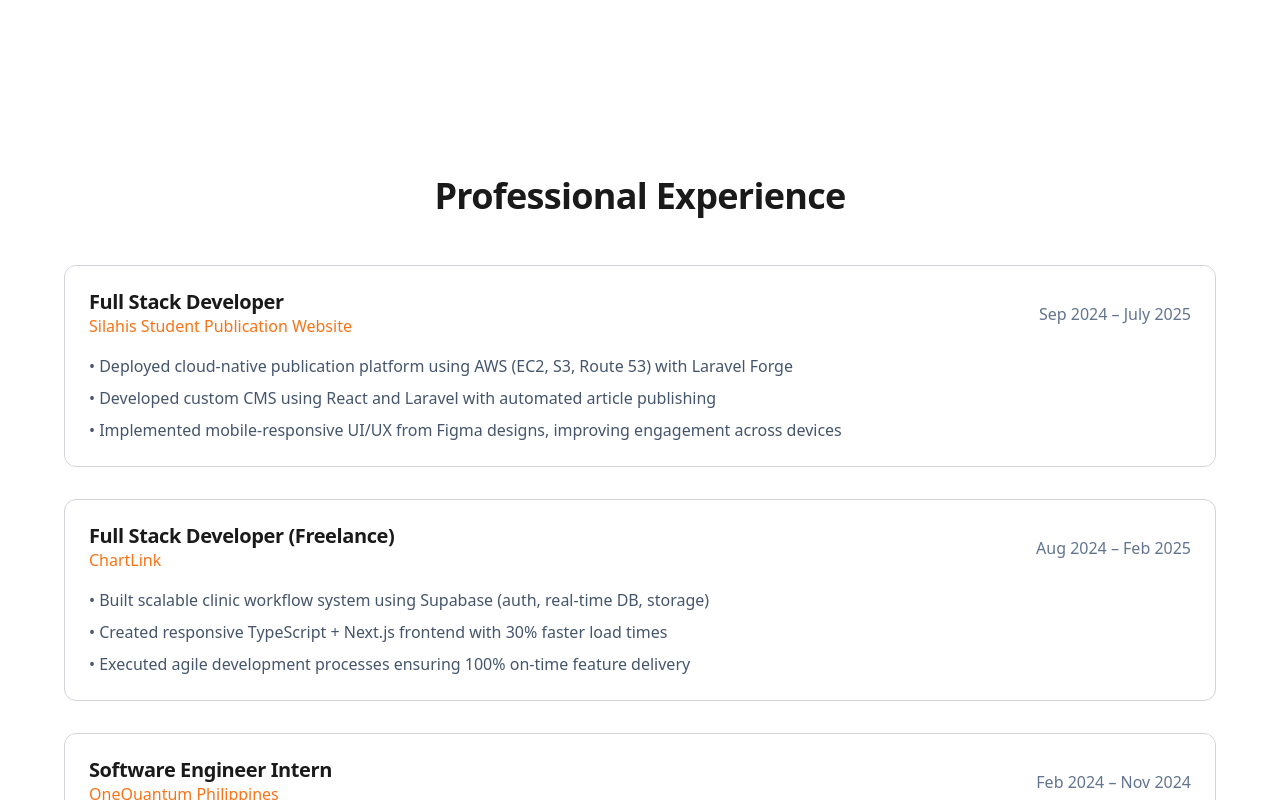
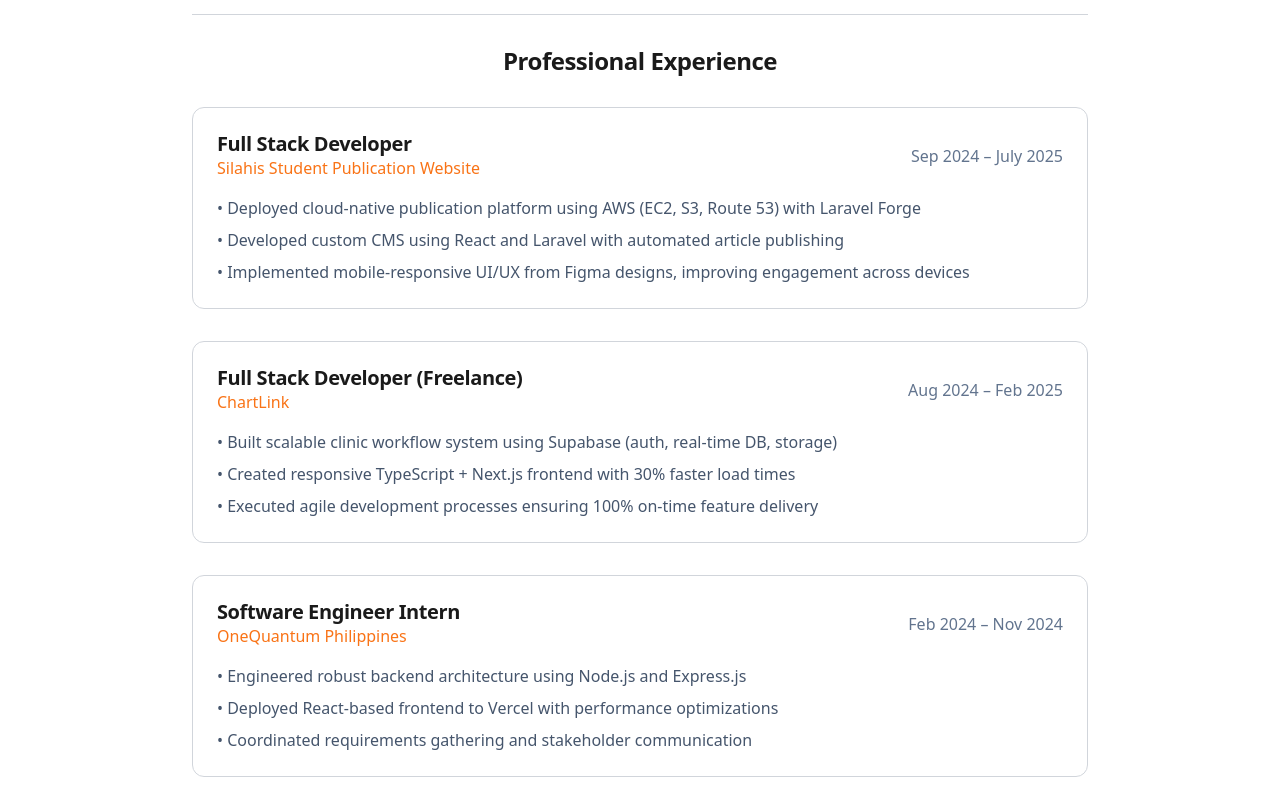
Before and after one commit to lalalance12/portfolio-website, a Next.js app: page / in a window 1280 px wide. Shown: the part 1380-2180 px from the top of the page. Built offline with nearby package versions, Linux system fonts and the light colour scheme.

Commit message:
refactor: remove ExperienceSection component and integrate professional experience details directly into AboutSection for improved organization and clarity

```diff
--- a/src/app/page.tsx
+++ b/src/app/page.tsx
@@ -1,6 +1,5 @@
 import HeroSection from "../components/HeroSection";
 import AboutSection from "../components/AboutSection";
-import ExperienceSection from "../components/ExperienceSection";
 import SkillsSection from "../components/SkillsSection";
 import ProjectsSection from "../components/ProjectsSection";
 import ContactSection from "../components/ContactSection";
@@ -10,7 +9,6 @@
     <div className="max-w-7xl mx-auto">
       <HeroSection />
       <AboutSection />
-      <ExperienceSection />
       <SkillsSection />
       <ProjectsSection />
       <ContactSection />
--- a/src/components/AboutSection.tsx
+++ b/src/components/AboutSection.tsx
@@ -1,8 +1,5 @@
 import AnimatedContent from "../animations/AnimatedContent/AnimatedContent";
 
-{
-  /* Minimalistic content and layout */
-}
 export default function AboutSection() {
   return (
     <section
@@ -49,7 +46,96 @@
                 <p>Cloud Tech</p>
               </div>
             </div>
-            <div className="flex flex-wrap gap-3 mt-6 justify-center">
+            <div className="flex flex-wrap gap-3 mt-6 justify-center"></div>
+            <div className="border-t border-border my-8"></div>
+            <h3 className="text-2xl font-bold mb-8 text-center">
+              Professional Experience
+            </h3>
+            {/* Silahis Experience */}
+            <div className="bg-white/70 dark:bg-white/70 rounded-xl p-6 border border-border backdrop-blur-sm">
+              <div className="flex flex-col md:flex-row md:items-center md:justify-between mb-4">
+                <div>
+                  <h4 className="text-xl font-medium">Full Stack Developer</h4>
+                  <p className="text-primary dark:text-primary">
+                    Silahis Student Publication Website
+                  </p>
+                </div>
+                <span className="text-slate-500 dark:text-slate-400">
+                  Sep 2024 – July 2025
+                </span>
+              </div>
+              <ul className="text-slate-600 dark:text-slate-300 space-y-2">
+                <li>
+                  • Deployed cloud-native publication platform using AWS (EC2,
+                  S3, Route 53) with Laravel Forge
+                </li>
+                <li>
+                  • Developed custom CMS using React and Laravel with automated
+                  article publishing
+                </li>
+                <li>
+                  • Implemented mobile-responsive UI/UX from Figma designs,
+                  improving engagement across devices
+                </li>
+              </ul>
+            </div>
+            {/* ChartLink Experience */}
+            <div className="bg-white/70 dark:bg-white/70 rounded-xl p-6 border border-border backdrop-blur-sm">
+              <div className="flex flex-col md:flex-row md:items-center md:justify-between mb-4">
+                <div>
+                  <h4 className="text-xl font-medium">
+                    Full Stack Developer (Freelance)
+                  </h4>
+                  <p className="text-primary dark:text-primary">ChartLink</p>
+                </div>
+                <span className="text-slate-500 dark:text-slate-400">
+                  Aug 2024 – Feb 2025
+                </span>
+              </div>
+              <ul className="text-slate-600 dark:text-slate-300 space-y-2">
+                <li>
+                  • Built scalable clinic workflow system using Supabase (auth,
+                  real-time DB, storage)
+                </li>
+                <li>
+                  • Created responsive TypeScript + Next.js frontend with 30%
+                  faster load times
+                </li>
+                <li>
+                  • Executed agile development processes ensuring 100% on-time
+                  feature delivery
+                </li>
+              </ul>
+            </div>
+            {/* OneQuantum Experience */}
+            <div className="bg-white/70 dark:bg-white/70 rounded-xl p-6 border border-border backdrop-blur-sm">
+              <div className="flex flex-col md:flex-row md:items-center md:justify-between mb-4">
+                <div>
+                  <h4 className="text-xl font-medium">
+                    Software Engineer Intern
+                  </h4>
+                  <p className="text-primary dark:text-primary">
+                    OneQuantum Philippines
+                  </p>
+                </div>
+                <span className="text-slate-500 dark:text-slate-400">
+                  Feb 2024 – Nov 2024
+                </span>
+              </div>
+              <ul className="text-slate-600 dark:text-slate-300 space-y-2">
+                <li>
+                  • Engineered robust backend architecture using Node.js and
+                  Express.js
+                </li>
+                <li>
+                  • Deployed React-based frontend to Vercel with performance
+                  optimizations
+                </li>
+                <li>
+                  • Coordinated requirements gathering and stakeholder
+                  communication
+                </li>
+              </ul>
             </div>
           </div>
         </AnimatedContent>
--- a/src/components/ExperienceSection.tsx
+++ /dev/null
@@ -1,101 +0,0 @@
-export default function ExperienceSection() {
-  return (
-    <section className="w-full px-8 py-24 bg-white dark:bg-white relative overflow-hidden">
-      <div className="max-w-6xl mx-auto relative z-10">
-        <h2 className="text-3xl md:text-4xl font-bold mb-12 text-center">
-          Professional Experience
-        </h2>
-        <div className="space-y-8">
-          {/* Silahis Experience */}
-          <div className="bg-white/70 dark:bg-white/70 rounded-xl p-6 border border-border backdrop-blur-sm">
-            <div className="flex flex-col md:flex-row md:items-center md:justify-between mb-4">
-              <div>
-                <h3 className="text-xl font-medium">Full Stack Developer</h3>
-                <p className="text-primary dark:text-primary">
-                  Silahis Student Publication Website
-                </p>
-              </div>
-              <span className="text-slate-500 dark:text-slate-400">
-                Sep 2024 – July 2025
-              </span>
-            </div>
-            <ul className="text-slate-600 dark:text-slate-300 space-y-2">
-              <li>
-                • Deployed cloud-native publication platform using AWS (EC2, S3,
-                Route 53) with Laravel Forge
-              </li>
-              <li>
-                • Developed custom CMS using React and Laravel with automated
-                article publishing
-              </li>
-              <li>
-                • Implemented mobile-responsive UI/UX from Figma designs,
-                improving engagement across devices
-              </li>
-            </ul>
-          </div>
-
-          {/* ChartLink Experience */}
-          <div className="bg-white/70 dark:bg-white/70 rounded-xl p-6 border border-border backdrop-blur-sm">
-            <div className="flex flex-col md:flex-row md:items-center md:justify-between mb-4">
-              <div>
-                <h3 className="text-xl font-medium">
-                  Full Stack Developer (Freelance)
-                </h3>
-                <p className="text-primary dark:text-primary">ChartLink</p>
-              </div>
-              <span className="text-slate-500 dark:text-slate-400">
-                Aug 2024 – Feb 2025
-              </span>
-            </div>
-            <ul className="text-slate-600 dark:text-slate-300 space-y-2">
-              <li>
-                • Built scalable clinic workflow system using Supabase (auth,
-                real-time DB, storage)
-              </li>
-              <li>
-                • Created responsive TypeScript + Next.js frontend with 30%
-                faster load times
-              </li>
-              <li>
-                • Executed agile development processes ensuring 100% on-time
-                feature delivery
-              </li>
-            </ul>
-          </div>
-
-          {/* OneQuantum Experience */}
-          <div className="bg-white/70 dark:bg-white/70 rounded-xl p-6 border border-border backdrop-blur-sm">
-            <div className="flex flex-col md:flex-row md:items-center md:justify-between mb-4">
-              <div>
-                <h3 className="text-xl font-medium">
-                  Software Engineer Intern
-                </h3>
-                <p className="text-primary dark:text-primary">
-                  OneQuantum Philippines
-                </p>
-              </div>
-              <span className="text-slate-500 dark:text-slate-400">
-                Feb 2024 – Nov 2024
-              </span>
-            </div>
-            <ul className="text-slate-600 dark:text-slate-300 space-y-2">
-              <li>
-                • Engineered robust backend architecture using Node.js and
-                Express.js
-              </li>
-              <li>
-                • Deployed React-based frontend to Vercel with performance
-                optimizations
-              </li>
-              <li>
-                • Coordinated requirements gathering and stakeholder
-                communication
-              </li>
-            </ul>
-          </div>
-        </div>
-      </div>
-    </section>
-  );
-}
```
